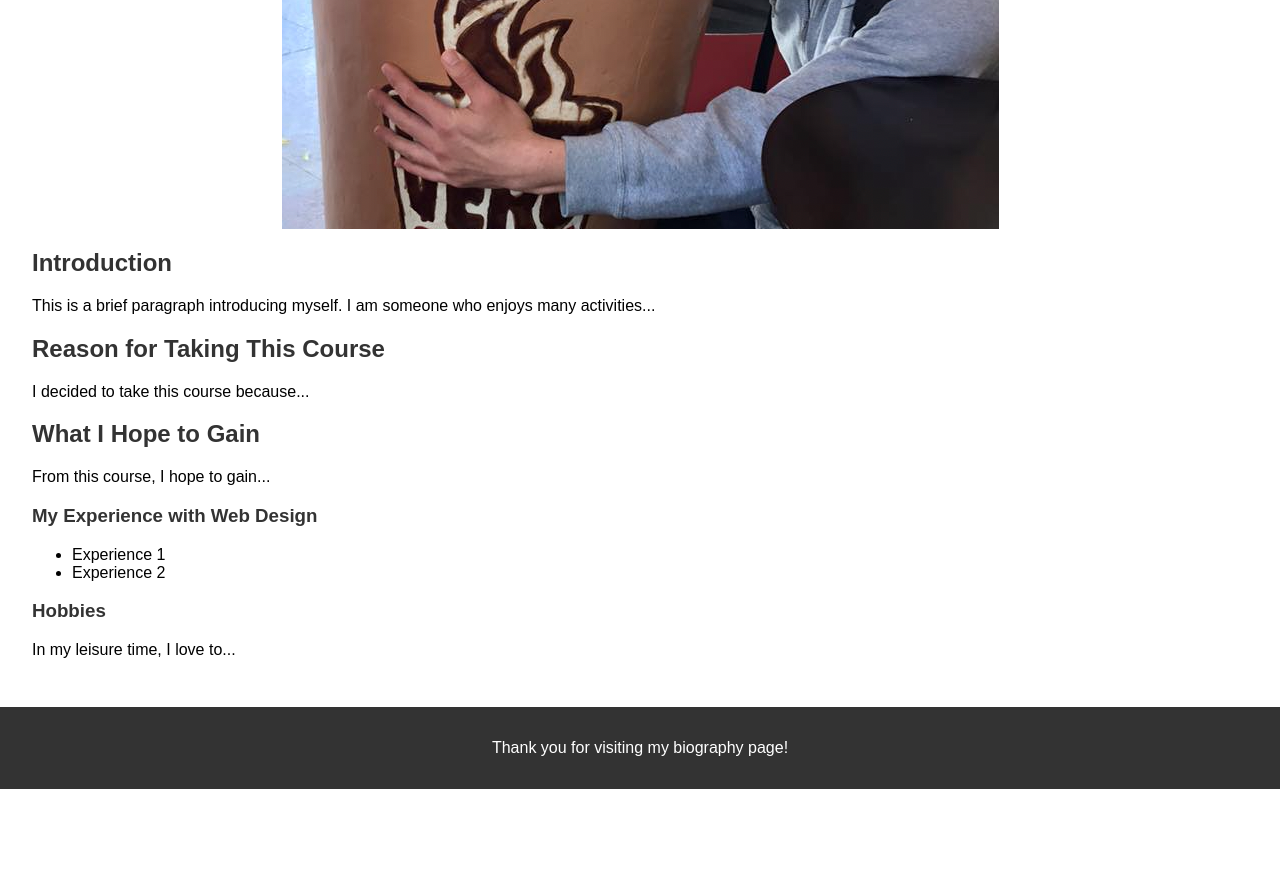
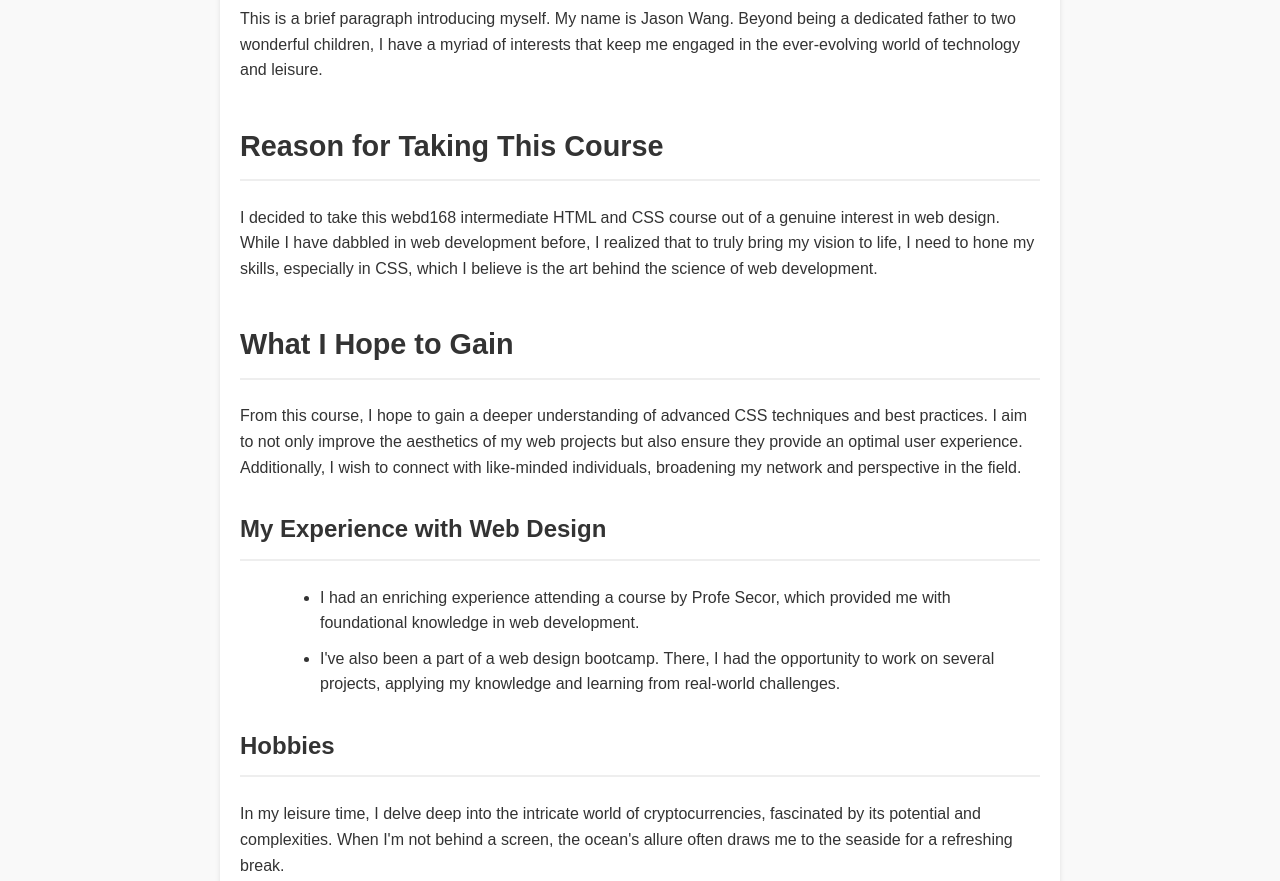
Before and after one commit to hawk198723/webd168, a plain HTML site: page lesson01/bio.html in a window 1280 px wide. Shown: the part 600-1481 px from the top of the page. Before the commit the page ends 1389 px from the top, so only its background shows below. Drawn offline with Linux system fonts and the light colour scheme.

Commit message:
add css to it

```diff
--- a/lesson01/bio.html
+++ b/lesson01/bio.html
@@ -9,33 +9,59 @@
   </head>
   <body>
     <header>
-      <h1>My Name</h1>
+      <h1>Jason Wang</h1>
       <nav></nav>
     </header>
 
     <main>
-      <img src="./pic.jpg" alt="A photo of me" />
+      <img src="./pic.jpg" alt="A photo of me" height="300" width="300" />
 
       <h2>Introduction</h2>
       <p>
-        This is a brief paragraph introducing myself. I am someone who enjoys
-        many activities...
+        This is a brief paragraph introducing myself. My name is Jason Wang.
+        Beyond being a dedicated father to two wonderful children, I have a
+        myriad of interests that keep me engaged in the ever-evolving world of
+        technology and leisure.
       </p>
 
       <h2>Reason for Taking This Course</h2>
-      <p>I decided to take this course because...</p>
+      <p>
+        I decided to take this webd168 intermediate HTML and CSS course out of a
+        genuine interest in web design. While I have dabbled in web development
+        before, I realized that to truly bring my vision to life, I need to hone
+        my skills, especially in CSS, which I believe is the art behind the
+        science of web development.
+      </p>
 
       <h2>What I Hope to Gain</h2>
-      <p>From this course, I hope to gain...</p>
+      <p>
+        From this course, I hope to gain a deeper understanding of advanced CSS
+        techniques and best practices. I aim to not only improve the aesthetics
+        of my web projects but also ensure they provide an optimal user
+        experience. Additionally, I wish to connect with like-minded
+        individuals, broadening my network and perspective in the field.
+      </p>
 
       <h3>My Experience with Web Design</h3>
       <ul>
-        <li>Experience 1</li>
-        <li>Experience 2</li>
+        <li>
+          I had an enriching experience attending a course by Profe Secor, which
+          provided me with foundational knowledge in web development.
+        </li>
+        <li>
+          I've also been a part of a web design bootcamp. There, I had the
+          opportunity to work on several projects, applying my knowledge and
+          learning from real-world challenges.
+        </li>
       </ul>
 
       <h3>Hobbies</h3>
-      <p>In my leisure time, I love to...</p>
+      <p>
+        In my leisure time, I delve deep into the intricate world of
+        cryptocurrencies, fascinated by its potential and complexities. When I'm
+        not behind a screen, the ocean's allure often draws me to the seaside
+        for a refreshing break.
+      </p>
     </main>
 
     <footer>
--- a/lesson01/styles.css
+++ b/lesson01/styles.css
@@ -2,35 +2,77 @@ body {
   font-family: Arial, sans-serif;
   margin: 0;
   padding: 0;
+  line-height: 1.6;
+  background-color: #f9f9f9;
+  color: #333;
 }
 
 header {
-  background-color: #4caf50;
-  color: white;
+  background-color: #fff;
+  padding: 20px 0;
   text-align: center;
-  padding: 1em 0;
+  box-shadow: 0 2px 5px rgba(0, 0, 0, 0.1);
+}
+
+header h1 {
+  margin: 0;
+  font-size: 2.5em;
+}
+
+nav {
 }
 
 main {
-  padding: 2em;
+  max-width: 800px;
+  margin: 40px auto;
+  background-color: #fff;
+  padding: 20px;
+  box-shadow: 0 2px 5px rgba(0, 0, 0, 0.1);
 }
 
-img {
-  max-width: 100%;
-  height: auto;
+main img {
   display: block;
-  margin: 0 auto;
+  margin: 20px auto;
+  border-radius: 50%; /* 使图片为圆形 */
 }
 
-h1,
 h2,
 h3 {
-  color: #333;
+  border-bottom: 2px solid #eee;
+  padding-bottom: 10px;
+}
+
+h2 {
+  font-size: 1.8em;
+  margin-top: 40px;
+}
+
+h3 {
+  font-size: 1.5em;
+  margin-top: 30px;
+}
+
+p {
+  margin: 20px 0;
+}
+
+ul {
+  list-style-type: disc;
+  margin-left: 40px;
+}
+
+li {
+  margin-bottom: 10px;
 }
 
 footer {
-  background-color: #333;
-  color: white;
+  background-color: #fff;
+  padding: 20px 0;
   text-align: center;
-  padding: 1em 0;
+  box-shadow: 0 -2px 5px rgba(0, 0, 0, 0.1);
+  margin-top: 40px;
 }
+
+footer p {
+  margin: 0;
+}
```
